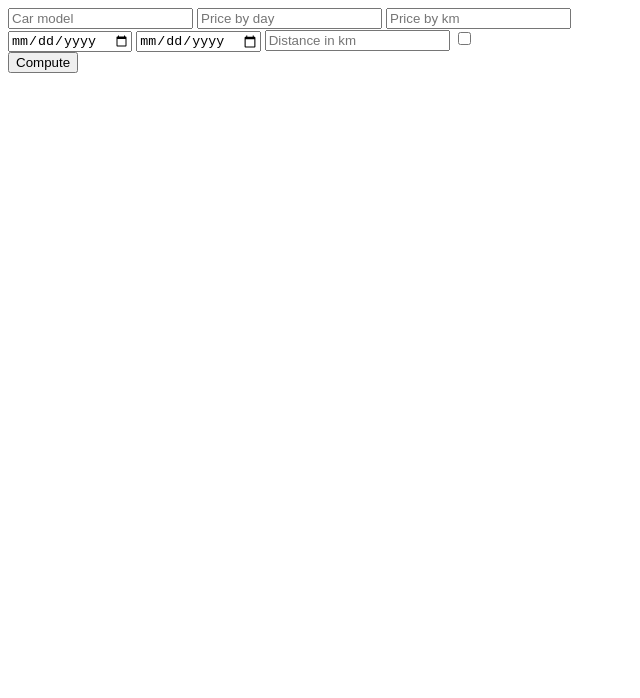
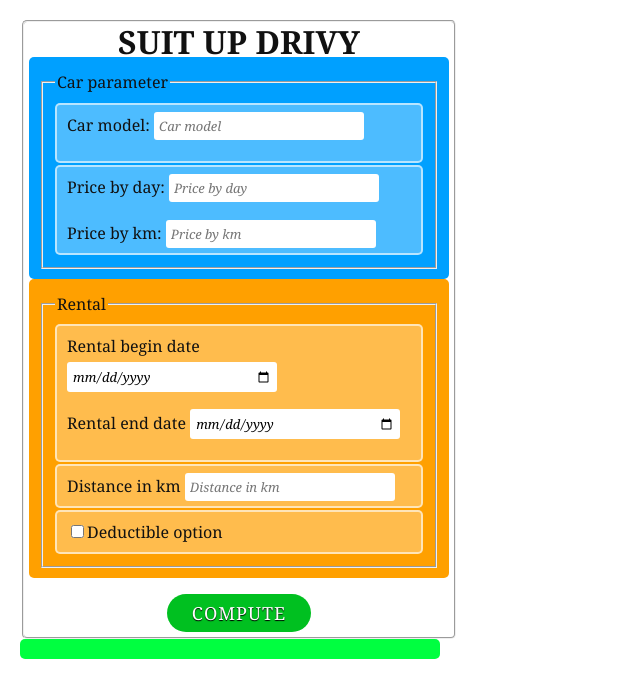
Before and after one commit to xallano/suit-up-drivy, a plain HTML site: page public/index.html in a window 1280 px wide. Shown: the whole page, without its empty margins (0-640 px from the left). Drawn offline with nearby package versions, Linux system fonts and the light colour scheme.

Commit message:
Update index.html

```diff
--- a/public/index.html
+++ b/public/index.html
@@ -2,20 +2,60 @@
 <html>
   <head>
     <title>CSS/HTML Workshop with Drivy</title>
+    <link href="index.css" rel="stylesheet" type="text/css" />
   </head>
   <body>
+    <fieldset id="mainfield">
+    <center><h1>SUIT UP DRIVY</h1></center>
+
     <div id="car">
-      <input class="model" type="text" placeholder="Car model"/>
-      <input class="price-by-day" type="number" placeholder="Price by day"/>
-      <input class="price-by-km" type="number" placeholder="Price by km"/>
+        <fieldset>
+      <legend>Car parameter</legend>
+          <li>
+          <label for=carmodel>Car model:</label>
+          <input class="model" type="text" placeholder="Car model"/></p>
+          </li>
+
+          <li>
+          <label for=pricebyday>Price by day:</label>
+          <input class="price-by-day" type="number" placeholder="Price by day"/></p>
+
+
+
+          <label for=pricebykm>Price by km:</label>
+          <input class="price-by-km" type="number" placeholder="Price by km"/>
+        </li>
+        </fieldset>
+
     </div>
+
+
+
     <div id="rental">
-      <input class="begin" type="date" placeholder="Rental begin date"/>
-      <input class="end" type="date" placeholder="Rental end date"/>
+      <fieldset>
+      <legend>Rental</legend>
+      <li>
+      <label for=rentalbegindate>Rental begin date</label>
+      <input class="begin" type="date" placeholder="Rental begin date"/></p>
+      <label for=rentalenddate>Rental end date</label>
+      <input class="end" type="date" placeholder="Rental end date"/></p>
+    </li>
+
+      <li>
+      <label for=distancekm>Distance in km</label>
       <input class="distance" type="number" placeholder="Distance in km"/>
-      <input class="option" type="checkbox" placeholder="Deductible option"/>
+    </li>
+    <li>
+      <input class="option" type="checkbox" placeholder="Deductible option"/>Deductible option
+    </li>
+      </fieldset>
     </div>
-    <button id="compute">Compute</button>
+
+    </p>
+    <center><button id="compute">Compute</button>
+    </center>
+    </fieldset>
+
     <div id="actors"></div>
     <script id="template" type="x-tmpl-mustache">
       {{#actors}}
@@ -29,5 +69,6 @@
     <script src="https://cdnjs.cloudflare.com/ajax/libs/mustache.js/2.2.1/mustache.min.js"></script>
     <script src="drivy.js"></script>
     <script src="index.js"></script>
+
   </body>
 </html>
```
